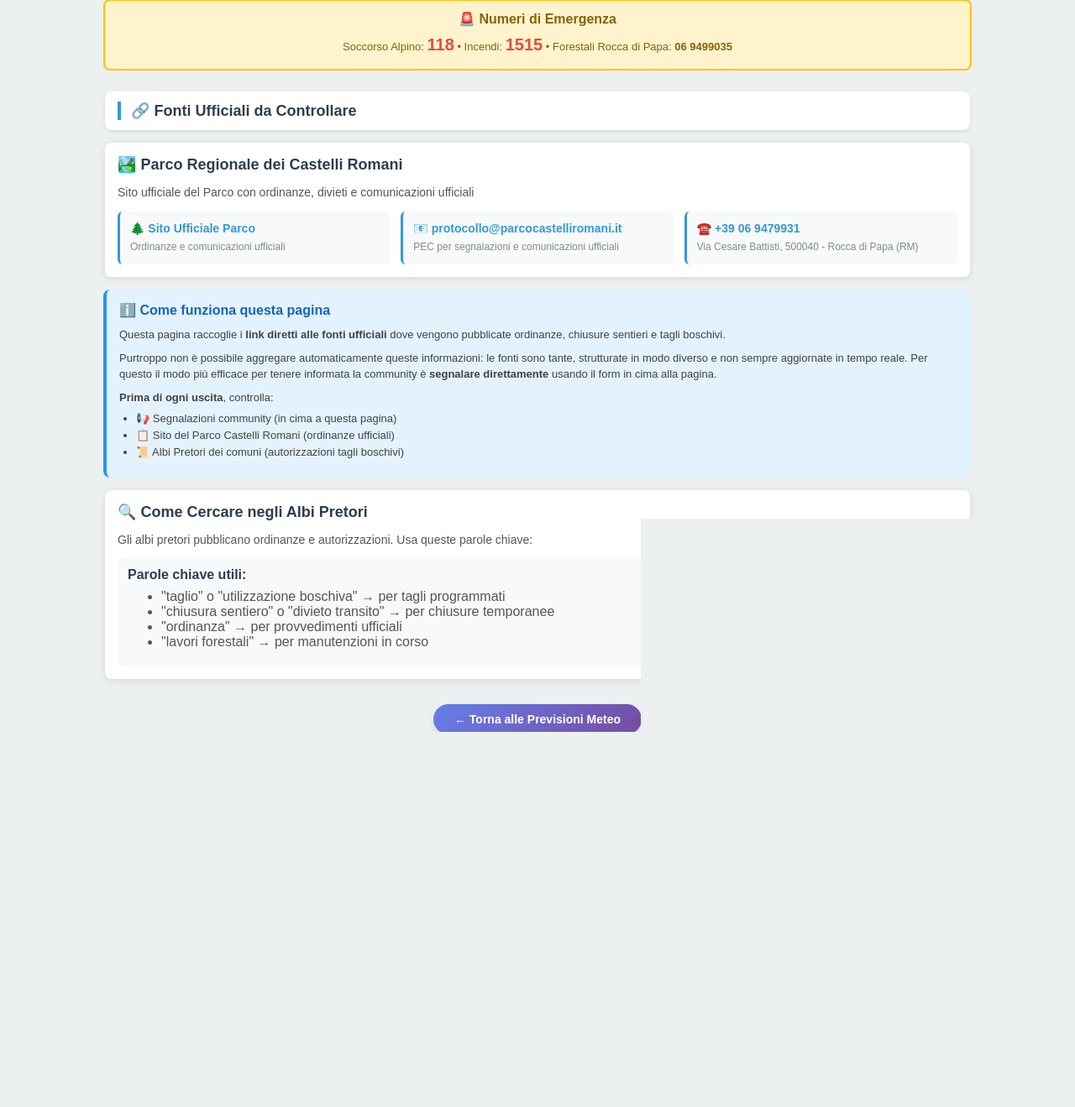
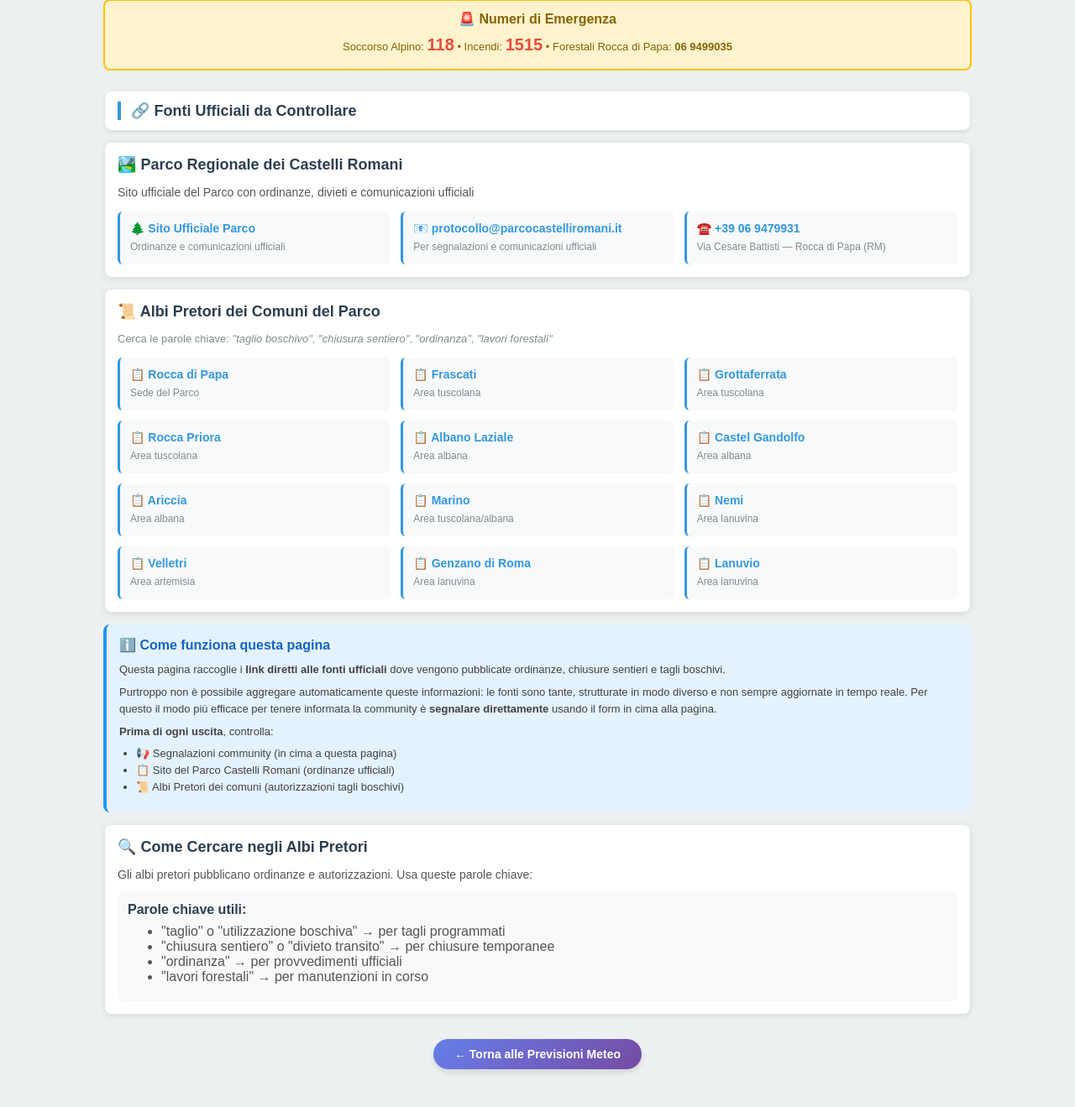
Before and after one commit to joemolls/castelli-weather, a FastAPI app: page /avvisi in a window 1280 px wide. Shown: the part 653-1972 px from the top of the page at 84% size. Before the commit the page ends 1525 px from the top, so only its background shows below. Run offline with FastAPI, Linux system fonts and the light colour scheme; data that the repository does not hold is empty.

Commit message:
rivisti avvisi e segnalazioni

```diff
--- a/templates/avvisi.html
+++ b/templates/avvisi.html
@@ -426,7 +426,7 @@
     <h2>🔗 Fonti Ufficiali da Controllare</h2>
   </div>
 
-  <!-- 5. PARCO CASTELLI ROMANI + CONTATTI -->
+  <!-- 5. PARCO + CONTATTI + ALBI PRETORI -->
   <div class="section-box">
     <h3>🏞️ Parco Regionale dei Castelli Romani</h3>
     <p>Sito ufficiale del Parco con ordinanze, divieti e comunicazioni ufficiali</p>
@@ -437,11 +437,69 @@
       </div>
       <div class="link-item">
         <a href="mailto:protocollo@parcocastelliromani.it">📧 protocollo@parcocastelliromani.it</a>
-        <p>PEC per segnalazioni e comunicazioni ufficiali</p>
+        <p>Per segnalazioni e comunicazioni ufficiali</p>
       </div>
       <div class="link-item">
-        <a href="tel:+390694799931">☎️ +39 06 9479931</a>
-        <p>Via Cesare Battisti, 500040 - Rocca di Papa (RM)</p>
+        <a href="tel:+3906947993">☎️ +39 06 9479931</a>
+        <p>Via Cesare Battisti — Rocca di Papa (RM)</p>
+      </div>
+    </div>
+  </div>
+
+  <!-- 6. ALBI PRETORI COMUNI -->
+  <div class="section-box">
+    <h3>📜 Albi Pretori dei Comuni del Parco</h3>
+    <p style="font-size:13px; color:#7f8c8d; margin-bottom:12px;">
+      Cerca le parole chiave: <em>"taglio boschivo"</em>, <em>"chiusura sentiero"</em>, <em>"ordinanza"</em>, <em>"lavori forestali"</em>
+    </p>
+    <div class="links-grid">
+      <div class="link-item">
+        <a href="https://www.comune.roccadipapa.rm.it/albo-pretorio/" target="_blank">📋 Rocca di Papa</a>
+        <p>Sede del Parco</p>
+      </div>
+      <div class="link-item">
+        <a href="https://www.comune.frascati.rm.it/pagina20727_albo-pretorio-on-line.html" target="_blank">📋 Frascati</a>
+        <p>Area tuscolana</p>
+      </div>
+      <div class="link-item">
+        <a href="https://www.comune.grottaferrata.rm.it/it/amministrazione/documenti/albo/atti" target="_blank">📋 Grottaferrata</a>
+        <p>Area tuscolana</p>
+      </div>
+      <div class="link-item">
+        <a href="https://www.comune.roccapriora.rm.it/" target="_blank">📋 Rocca Priora</a>
+        <p>Area tuscolana</p>
+      </div>
+      <div class="link-item">
+        <a href="https://comune.albanolaziale.rm.it" target="_blank">📋 Albano Laziale</a>
+        <p>Area albana</p>
+      </div>
+      <div class="link-item">
+        <a href="https://www.comune.castelgandolfo.rm.it" target="_blank">📋 Castel Gandolfo</a>
+        <p>Area albana</p>
+      </div>
+      <div class="link-item">
+        <a href="https://www.comune.ariccia.rm.it" target="_blank">📋 Ariccia</a>
+        <p>Area albana</p>
+      </div>
+      <div class="link-item">
+        <a href="https://www.comune.marino.rm.it" target="_blank">📋 Marino</a>
+        <p>Area tuscolana/albana</p>
+      </div>
+      <div class="link-item">
+        <a href="https://www.comune.nemi.rm.it" target="_blank">📋 Nemi</a>
+        <p>Area lanuvina</p>
+      </div>
+      <div class="link-item">
+        <a href="https://www.albopretorionline.it/velletri/alboente.aspx" target="_blank">📋 Velletri</a>
+        <p>Area artemisia</p>
+      </div>
+      <div class="link-item">
+        <a href="https://www.comune.genzanodiroma.rm.it" target="_blank">📋 Genzano di Roma</a>
+        <p>Area lanuvina</p>
+      </div>
+      <div class="link-item">
+        <a href="https://www.comune.lanuvio.rm.it" target="_blank">📋 Lanuvio</a>
+        <p>Area lanuvina</p>
       </div>
     </div>
   </div>
```
Also changed, not shown: templates/dashboard_completa.html (+8 -6 lines).
